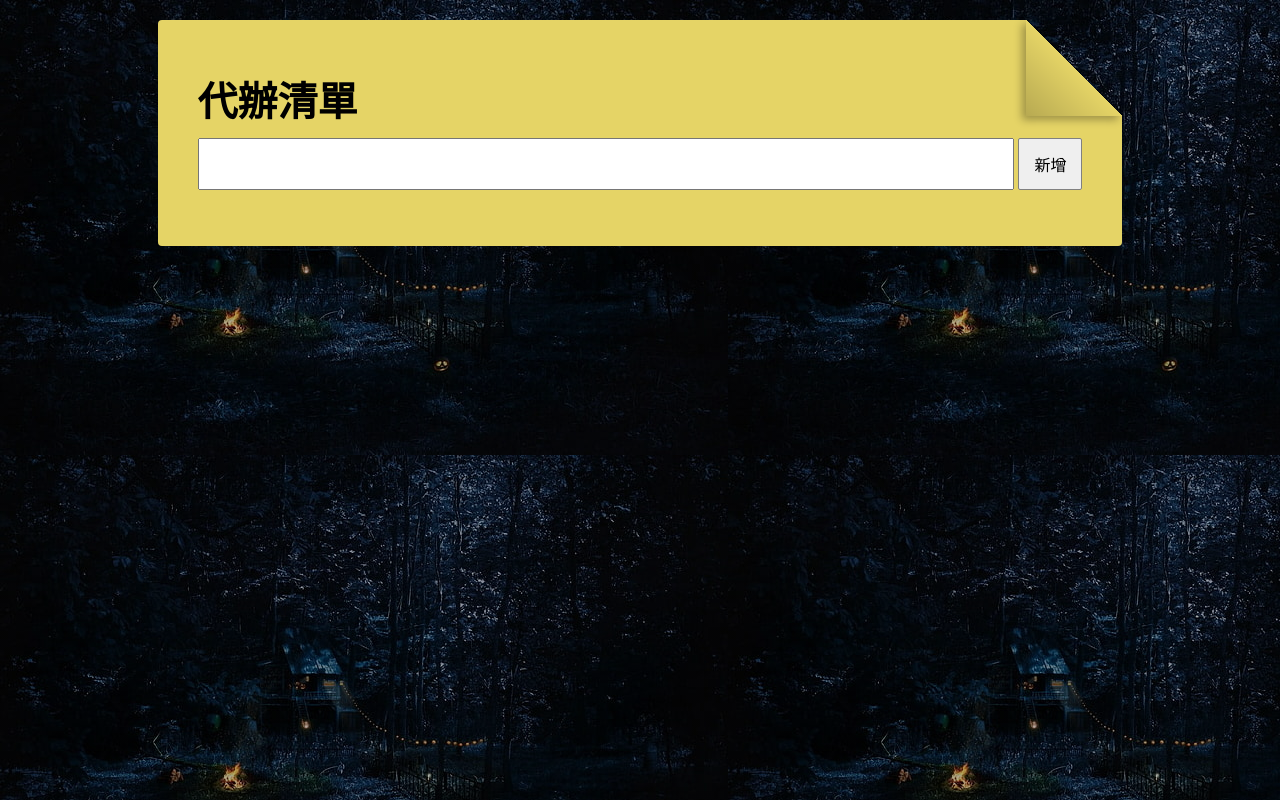
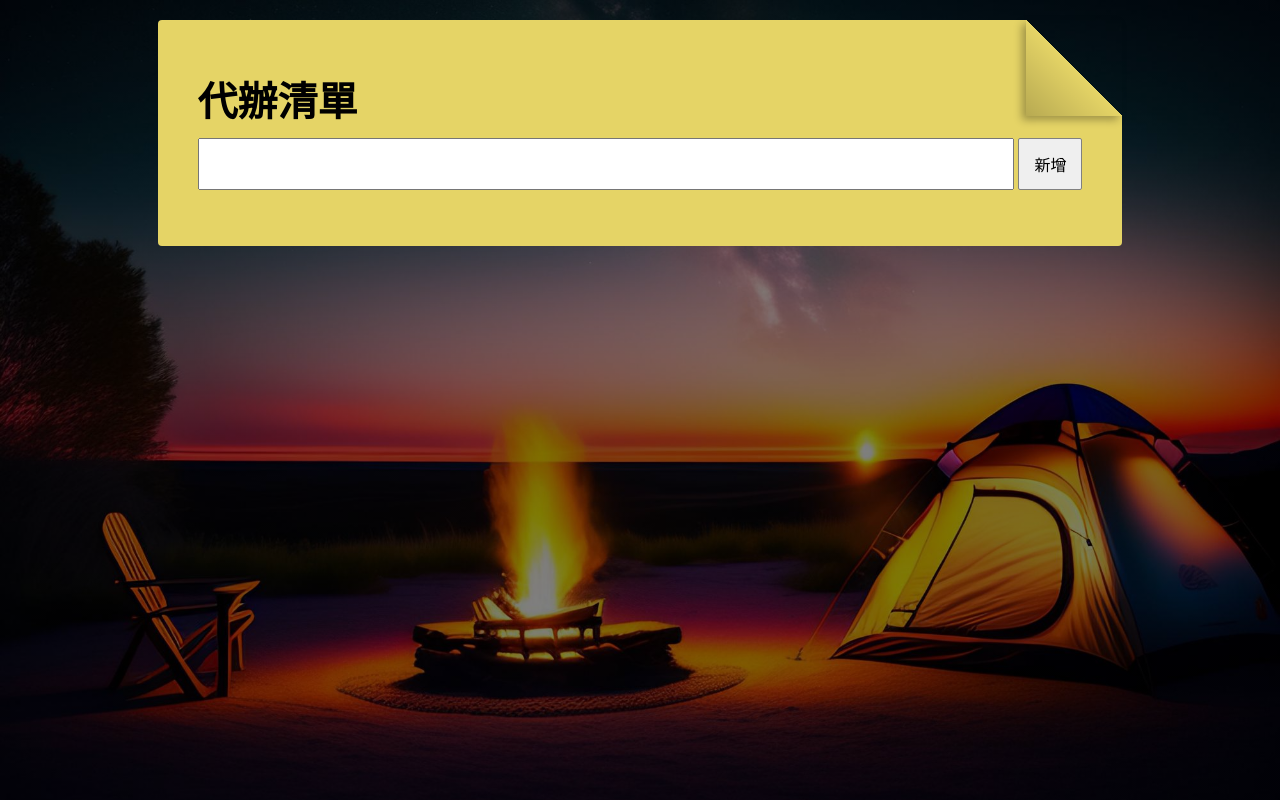
Before and after one commit to cookiepingyen/todolist, a plain HTML site: page index.html in a window 1280 px wide. Drawn offline with Linux system fonts and the light colour scheme.

Commit message:
add bgc img forest3

```diff
--- a/style.css
+++ b/style.css
@@ -1,6 +1,7 @@
 body {
-  background: linear-gradient(rgba(0, 0, 0, 0.3), rgba(0, 0, 0, 0.3)),
-    url("forest.jpg");
+  background: linear-gradient(rgba(0, 0, 0, 0.5), rgba(0, 0, 0, 0.5)),
+    url("forest3.jpg");
+  background-size: 100%;
   background-attachment: fixed;
 }
 
```
Also changed, not shown: forest2.jpg (added), forest3.jpg (added).
